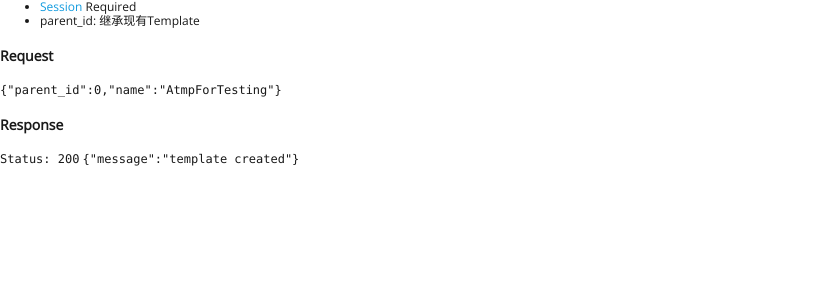
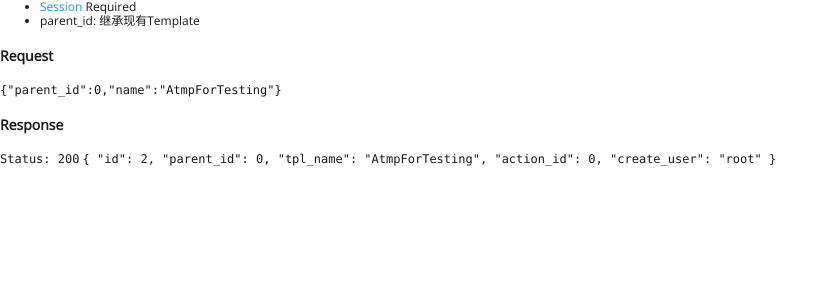
Before and after one commit to open-falcon/falcon-plus, a Jekyll site: the page built from docs/_posts/Template/2017-01-01-tpl_create.md, in a window 1280 px wide. Shown: the top 300 px of the page, without its empty margins (0-838 px from the left). Built offline with Jekyll 4.4.1, drawn with Linux system fonts in a browser that asks for light colours.

Commit message:
return new template info on create of template

````diff
--- a/docs/_posts/Template/2017-01-01-tpl_create.md
+++ b/docs/_posts/Template/2017-01-01-tpl_create.md
@@ -16,4 +16,10 @@ layout: default
 ### Response
 
 ```Status: 200```
-```{"message":"template created"}```
+```{
+  "id": 2,
+  "parent_id": 0,
+  "tpl_name": "AtmpForTesting",
+  "action_id": 0,
+  "create_user": "root"
+}```
````
Also changed, not shown: 1 other file.
